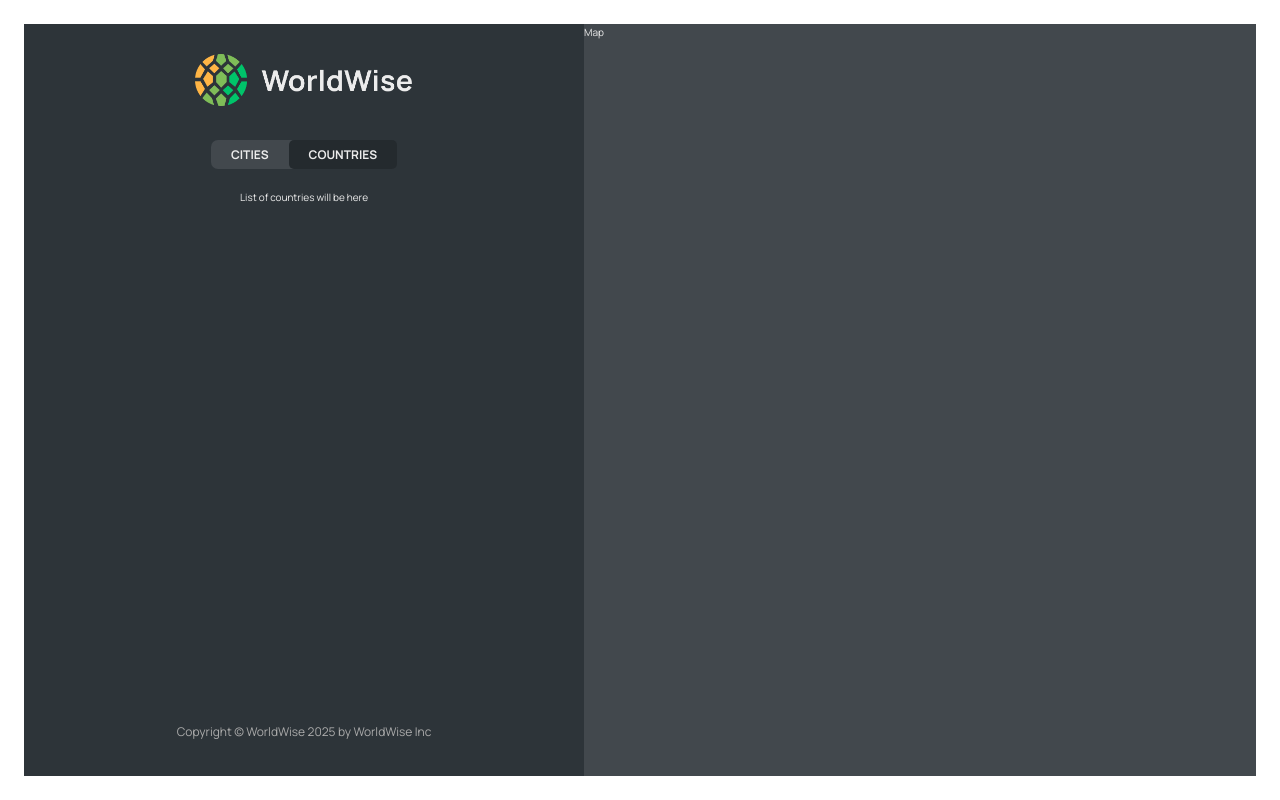
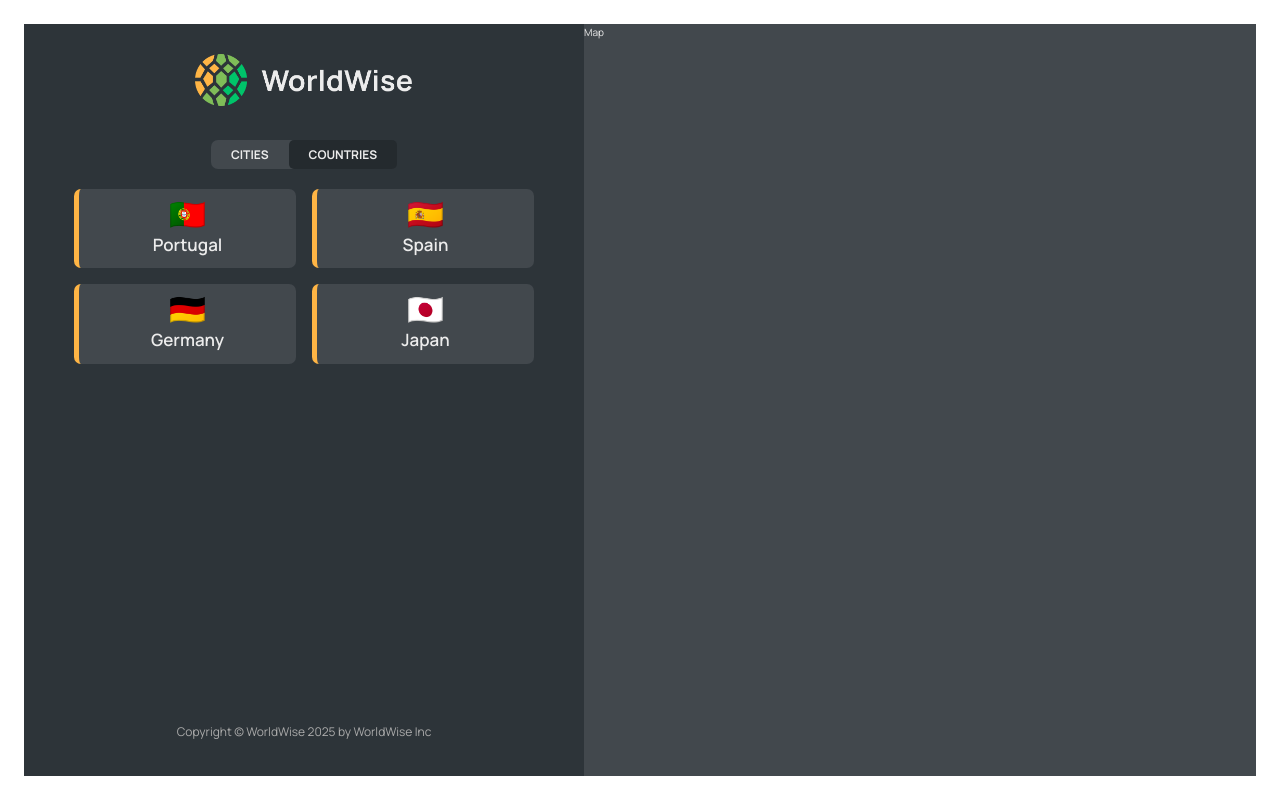
Before and after one commit to mohamedabodief/world-wise, a React app: page /app/counteries in a window 1280 px wide. Built offline with nearby package versions, Linux system fonts and the light colour scheme; data requests are answered from the project's data file; the HTML template or start-up script is replaced by a standard one.

Commit message:
Implementing the Countries List

```diff
--- a/data/cities.json
+++ b/data/cities.json
@@ -35,6 +35,42 @@
         "lng": 13.376933665713324
       },
       "id": 98443197
+    },
+    {
+      "cityName": "Tokyo",
+      "country": "Japan",
+      "emoji": "🇯🇵",
+      "date": "2026-11-05T10:30:00.000Z",
+      "notes": "Incredible food and culture.",
+      "position": {
+        "lat": 35.6895,
+        "lng": 139.6917
+      },
+      "id": 87654321
+    },
+    {
+      "cityName": "jsmith",
+      "country": "Japan",
+      "emoji": "🇯🇵",
+      "date": "2026-11-05T10:30:00.000Z",
+      "notes": "Incredible food and culture.",
+      "position": {
+        "lat": 35.6895,
+        "lng": 139.6917
+      },
+      "id": 87654333
+    },
+    {
+      "cityName": "Alice",
+      "country": "Japan",
+      "emoji": "🇯🇵",
+      "date": "2026-11-05T10:30:00.000Z",
+      "notes": "Incredible food and culture.",
+      "position": {
+        "lat": 35.6895,
+        "lng": 139.6917
+      },
+      "id": 87654344
     }
   ]
 }
--- a/src/App.jsx
+++ b/src/App.jsx
@@ -1,4 +1,6 @@
+import { useEffect, useState } from 'react';
 import { BrowserRouter, Route, Routes } from 'react-router-dom';
+
 import HomePage from './pages/HomePage';
 import Pricing from './pages/Pricing';
 import Product from './pages/Product';
@@ -6,7 +8,7 @@
 import AppLayout from './pages/AppLayout';
 import Login from './pages/Login';
 import CityList from './components/CityList';
-import { useEffect, useState } from 'react';
+import CountryList from './components/CountryList';
 
 const BASE_URL = "  http://localhost:9000";
 function App() {
@@ -42,7 +44,7 @@
           <Route path="cities" element={<CityList cities={cities} isLoading={isLoading} />} />
           <Route
             path="counteries"
-            element={<p>List of countries will be here</p>}
+            element={<CountryList cities={cities} isLoading={isLoading} />}
           />
           <Route path="form" element={<p>Form will be here</p>} />
         </Route>
--- /dev/null
+++ b/src/components/CountryList.jsx
@@ -0,0 +1,30 @@
+import CountryItem from './CountryItem';
+import styles from './CountryList.module.css';
+import Spinner from './Spinner';
+import Message from './Message';
+function CountryList({ cities, isLoading }) {
+  if (isLoading) return <Spinner />;
+
+  if (!cities.length)
+    return (
+      <Message message="No cities found. Please add your first city by clicking on a city on the map." />
+    );
+
+  const Countries = cities.reduce((arr, city) => {
+      if (!arr.map((el) => el.country).includes(city.country)) {
+        return [...arr, { country: city.country, emoji: city.emoji }];
+      } else {
+        return arr;
+      }
+    }, []);
+
+  return (
+    <ul className={styles.countryList}>
+      {Countries.map((country) => (
+        <CountryItem country={country} key={cities.id} />
+      ))}
+    </ul>
+  );
+}
+
+export default CountryList;
--- a/src/components/CountryList.module.css
+++ b/src/components/CountryList.module.css
@@ -2,7 +2,7 @@
   width: 100%;
   height: 65vh;
   list-style: none;
-  overflow-y: scroll;
+  overflow-y: hidden;
   overflow-x: hidden;
 
   display: grid;
```
